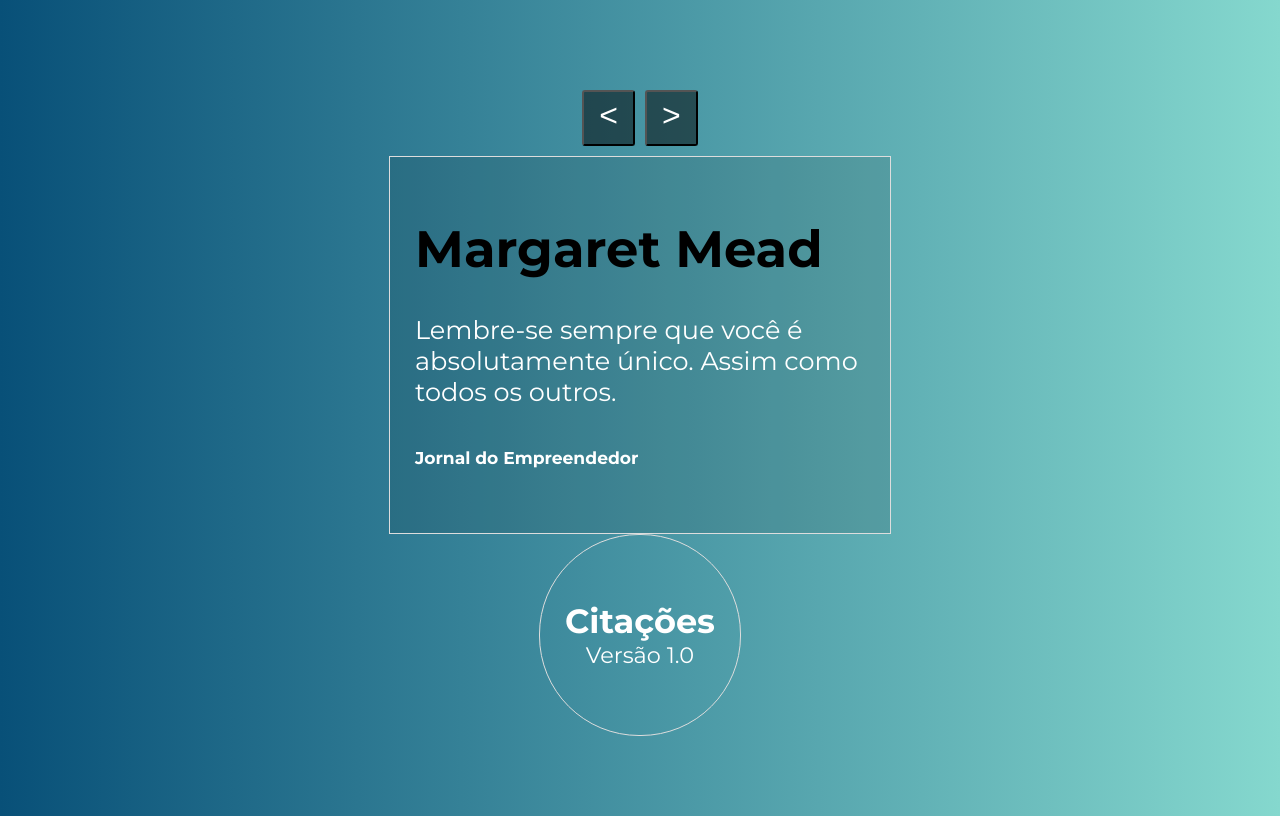
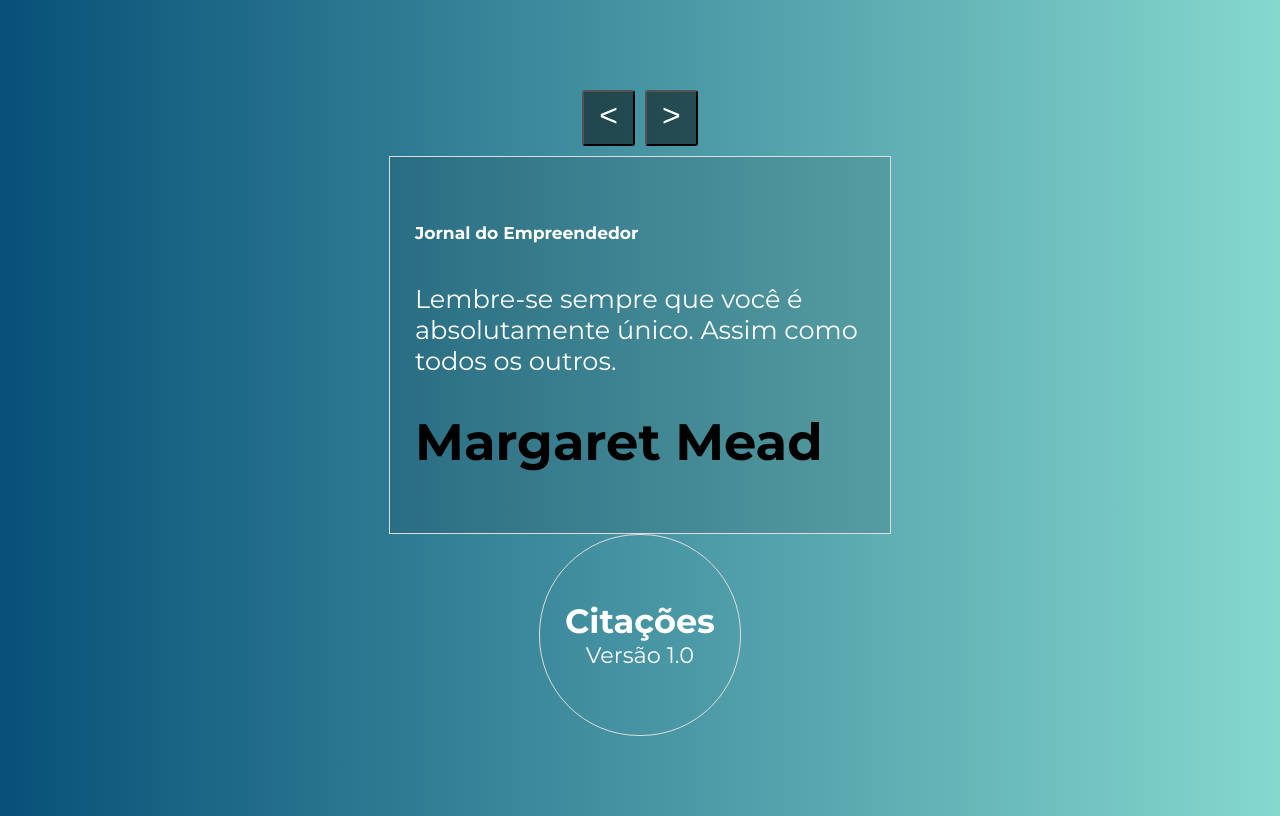
Before and after one commit to JFmaia/curso_vue, a Vue app in the folder componentes-avancado/citacoes/: page / in a window 1280 px wide. Built offline with nearby package versions, Linux system fonts and the light colour scheme.

Commit message:
chore: Utilizando multiplos slotes nomeador.

```diff
--- a/componentes-avancado/citacoes/src/components/Citacao.vue
+++ b/componentes-avancado/citacoes/src/components/Citacao.vue
@@ -1,6 +1,8 @@
 <template>
     <div class="citacao">
-        <slot></slot>
+        <slot name="fonte"></slot>
+        <slot name="texto"></slot>
+        <slot name="autor"></slot>
     </div>
 </template>
 
--- a/componentes-avancado/citacoes/src/components/Citacoes.vue
+++ b/componentes-avancado/citacoes/src/components/Citacoes.vue
@@ -5,9 +5,9 @@
             <button @click="numero++">&gt;</button>
         </span>
         <Citacao>
-            <h1>{{citacoes[indice].autor}}</h1>
-            <p>{{citacoes[indice].texto}}</p>
-            <h6>{{citacoes[indice].fonte}}</h6>
+            <h1 slot="autor">{{citacoes[indice].autor}}</h1>
+            <p slot="texto">{{citacoes[indice].texto}}</p>
+            <h6 slot="fonte">{{citacoes[indice].fonte}}</h6>
         </Citacao>
     </div>
 </template>
```
